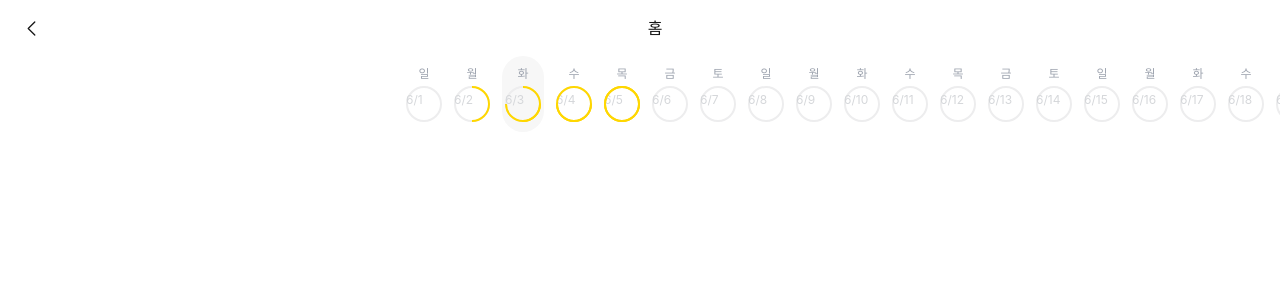
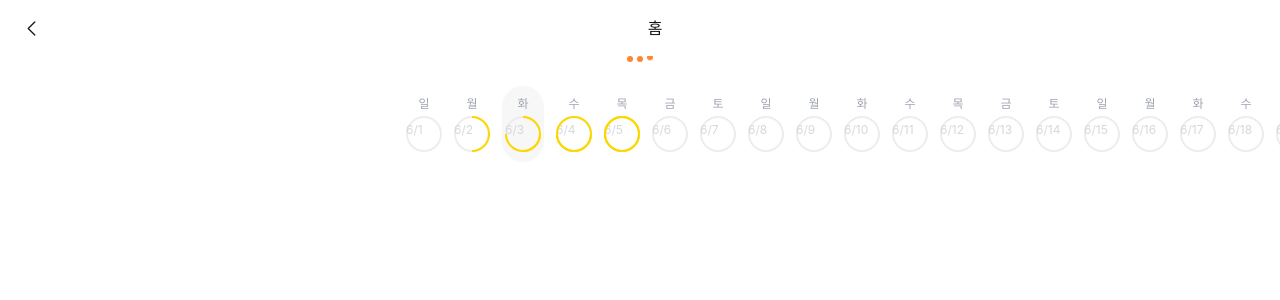
Before and after one commit to chosooyeon/admin-comp, a Next.js app: page /main in a window 1280 px wide. Shown: the top 300 px of the page. Built offline with nearby package versions, Linux system fonts and the light colour scheme; a web font is replaced by a local one.

Commit message:
로딩중 컴포넌트

```diff
--- a/src/app/main/page.tsx
+++ b/src/app/main/page.tsx
@@ -1,13 +1,14 @@
 'use client'
 
 import Layout from "@/components/Layout"
+import DotLoading from "@/components/loading/DotLoading";
 import StepCircles from '@/components/medicine/StepCircle';
 
 export default function MainPage() {
     return (
         <Layout title="홈" hasBackButton>
             <div className="max-w-[500px] mx-auto px-4 space-y-6">
-
+            <DotLoading isLoading={true} color="#FF862F" />
             {/* 8주는 56일, 12주는 84일 */}
             <StepCircles
             startDate={new Date('2025-06-01')}
--- /dev/null
+++ b/src/components/loading/DotLoading.tsx
@@ -0,0 +1,25 @@
+interface DotLoadingProps {
+    isLoading?: boolean;
+    color?: string;
+  }
+
+  const DotLoading = ({ isLoading = true, color = '#FF862F' }: DotLoadingProps) => {
+    if (!isLoading) return null;
+
+    return (
+      <div className="flex items-center justify-center gap-1">
+        {[0, 1, 2].map((index) => (
+          <div
+            key={index}
+            className="w-1.5 h-1.5 rounded-full"
+            style={{
+              backgroundColor: color,
+              animation: `bounce 1.4s infinite ease-in-out ${index * 0.16}s`
+            }}
+          />
+        ))}
+      </div>
+    );
+  };
+
+  export default DotLoading;
--- a/src/styles/globals.css
+++ b/src/styles/globals.css
@@ -114,6 +114,15 @@
   .move-scroll-fast {
     animation: scroll 10s linear infinite;
   }
+
+  @keyframes bounce {
+    0%, 80%, 100% {
+      transform: translateY(0);
+    }
+    40% {
+      transform: translateY(-10px);
+    }
+  }
 }
 
 /*
```
